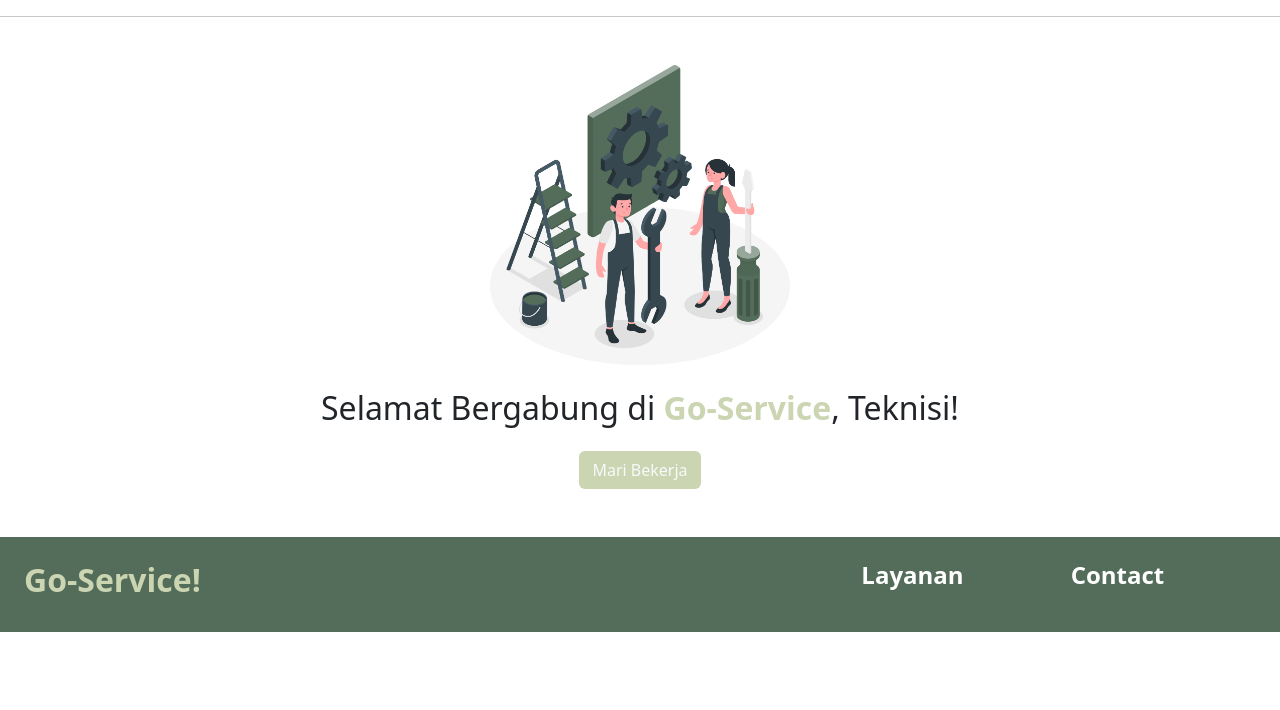
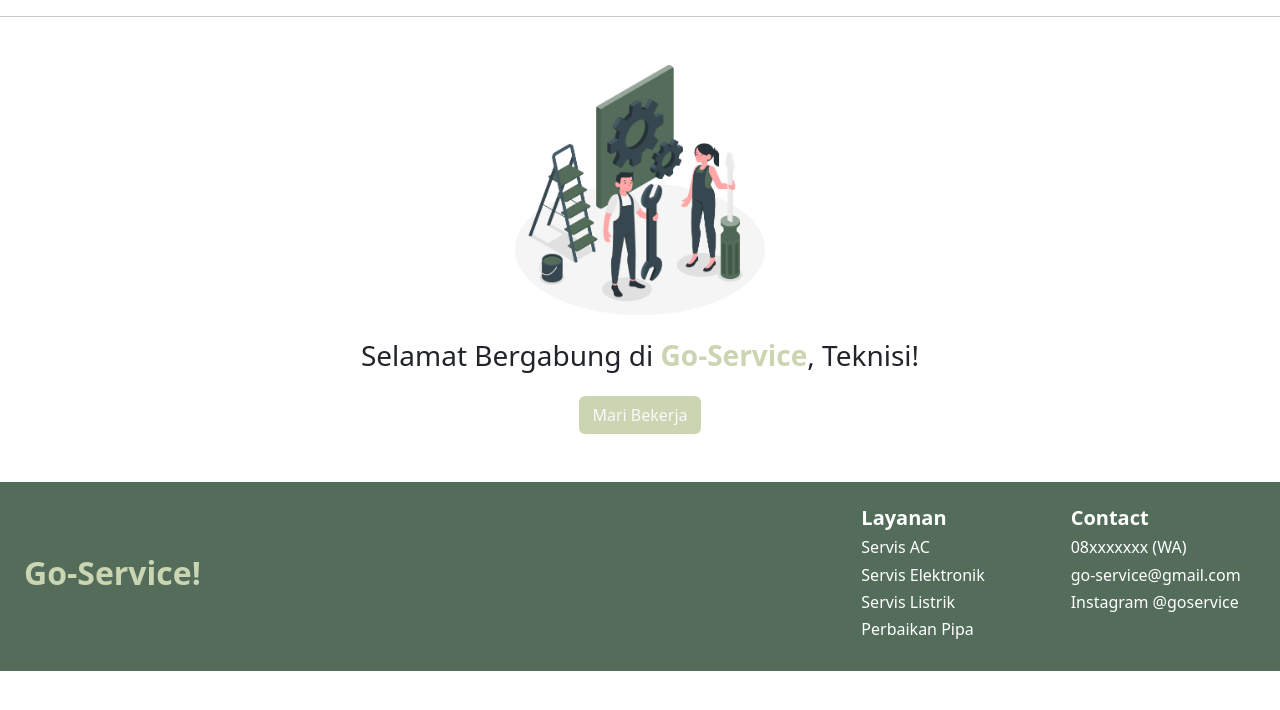
Before and after one commit to farahmzahra/go-service-project, a CodeIgniter app: page /go-service/index.php/teknisi/index in a window 1280 px wide. Shown: the part 74-784 px from the top of the page. Run offline with CodeIgniter, Linux system fonts and the light colour scheme.

Commit message:
first push

```diff
--- a/application/controllers/Teknisi.php
+++ b/application/controllers/Teknisi.php
@@ -2,6 +2,7 @@
 defined('BASEPATH') OR exit('No direct script access allowed');
 
 class Teknisi extends CI_Controller {
+
 	public function index()
 	{
 		$this->load->view('layout/header');
--- a/application/views/dashboard/teknisi.php
+++ b/application/views/dashboard/teknisi.php
@@ -1,24 +1,11 @@
 <div class="container">
 	<div class="justify-content-md-center ">
 		<div class="text-center mt-5">
-			<img src="<?=base_url('assets/img/repair.png')?>" width="300px"/>
+			<img src="<?=base_url('assets/img/repair.png')?>" width="250px"/>
 		</div>
 		<div class="mt-4 text-center">
-			<h2>Selamat Bergabung di <b style="color:#CBD5B2">Go-Service</b>, Teknisi!</h2>
+			<h3>Selamat Bergabung di <b style="color:#CBD5B2">Go-Service</b>, Teknisi!</h3>
 			<a class="btn text-light mt-3" style="background-color:#CBD5B2" aria-current="page" href="#">Mari Bekerja</a>
 		</div>
 	</div>
 </div>
-<div class="mt-5 p-4" style="background:#536D5A">
-	<div class="row">
-		<div class="col-12 col-md-8">
-			<h2 style="color:#CBD5B2"><b>Go-Service!</b></h2>
-		</div>
-		<div class="col-6 col-md-2">
-			<h4 style="color:#FFFFFF"><b>Layanan</b></h4>
-		</div>
-		<div class="ol-6 col-md-2">
-			<h4 style="color:#FFFFFF"><b>Contact</b></h4>
-		</div>
-	</div>
-</div>
--- a/application/views/layout/footer.php
+++ b/application/views/layout/footer.php
@@ -3,5 +3,25 @@
 	</script>
 </body>
 
+<div class="mt-5 p-4" style="background:#536D5A">
+	<div class="row">
+		<div class="col-12 col-md-8 mt-5">
+			<h2 style="color:#CBD5B2"><b>Go-Service!</b></h2>
+		</div>
+		<div class="col-6 col-md-2">
+			<h5 style="color:#FFFFFF"><b>Layanan</b></h5>
+			<h6 style="color:#FFFFFF">Servis AC</h6>
+			<h6 style="color:#FFFFFF">Servis Elektronik</h6>
+			<h6 style="color:#FFFFFF">Servis Listrik</h6>
+			<h6 style="color:#FFFFFF">Perbaikan Pipa</h6>
+		</div>
+		<div class="ol-6 col-md-2">
+			<h5 style="color:#FFFFFF"><b>Contact</b></h5>
+			<h6 style="color:#FFFFFF">08xxxxxxx (WA)</h6>
+			<h6 style="color:#FFFFFF">go-service@gmail.com</h6>
+			<h6 style="color:#FFFFFF">Instagram @goservice</h6>
+		</div>
+	</div>
+</div>
 
 </html>
```
Also changed, not shown: application/views/dashboard/user.php (+9 -0 lines), assets/img/clean.png (added), assets/img/like.png (added), assets/img/time.png (added).
